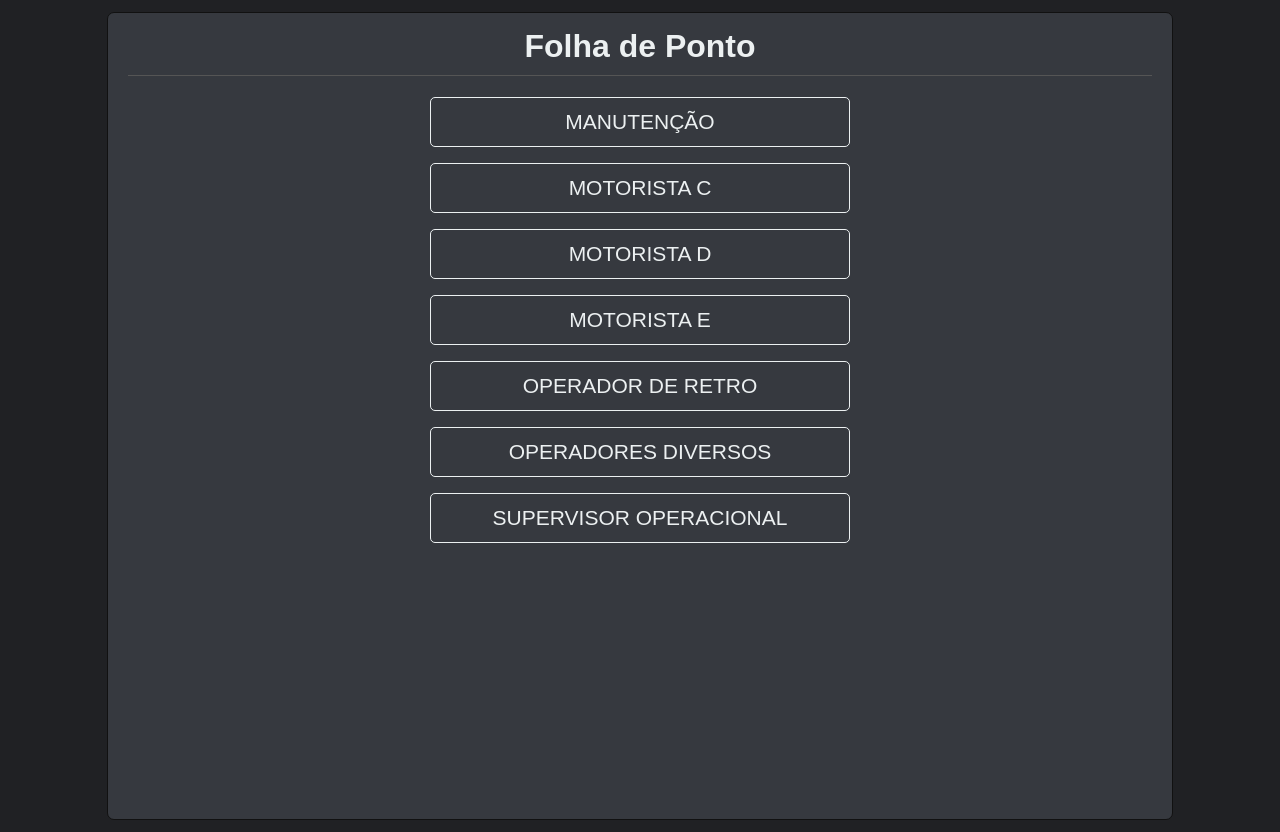
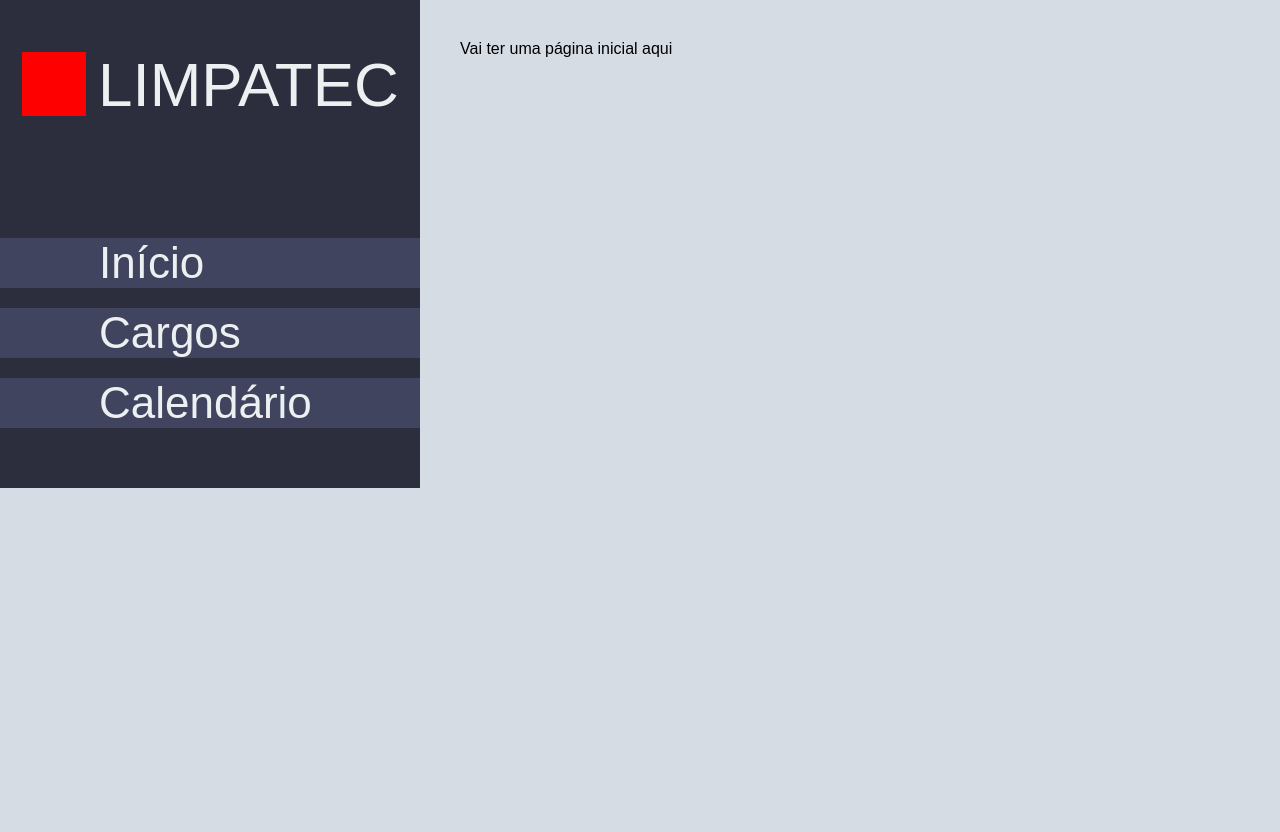
Before and after one commit to MaoDoBan/Folha-de-ponto, a website: page client/index.html in a window 1280 px wide. After the commit the page ends 800 px from the top, so only its background shows below. Drawn offline with nearby package versions, Linux system fonts and the light colour scheme.

Commit message:
Seguindo design do Guno, com tela de cargos +-

```diff
--- a/client/app.js
+++ b/client/app.js
@@ -1,6 +1,7 @@
 const app = Vue.createApp({
   data(){
     return {
+      page: "Início",
       cargos: [
         { nome: "Manutenção" },
         { nome: "Motorista C" },
@@ -12,7 +13,11 @@ const app = Vue.createApp({
       ]
     };
   },
-  methods: {}
+  methods: {
+    cliqueItemMenu(event){
+      this.page = event.target.innerText;
+    }
+  }
 });
 
 app.mount("#app");
--- a/client/index.html
+++ b/client/index.html
@@ -11,7 +11,35 @@
 </head>
 
 <body>
-  <h1 class="titulo">Folha de Ponto</h1>
+  <div id="app">
+    <div id="menu-bar">
+      <div id="logo"> <div class="icon"></div> <div id="nome-empresa">LIMPATEC</div> </div>
+
+      <div id="menu">
+        <div class="menu-item"> <button @click="cliqueItemMenu">Início</button> </div>
+        <div class="menu-item"> <button @click="cliqueItemMenu">Cargos</button> </div>
+        <div class="menu-item"> <button @click="cliqueItemMenu">Calendário</button> </div>
+      </div>
+    </div>
+
+    <div class="conteudo">
+      <div id="inicio" v-if="page == 'Início'">Vai ter uma página inicial aqui</div>
+
+      <ul id="cargos" v-if="page == 'Cargos'">
+        <li v-for="cargo in cargos">{{ cargo.nome }}</li>
+      </ul>
+
+      <div id="calendario" v-if="page == 'Calendário'">Vai ter um calendário aqui</div>
+
+      <div id="funcionario" v-if="page == 'Funcionário'">Vai ter um funcionário aqui</div>
+    </div>
+  </div>
+
+
+
+
+
+  <!--h1 class="titulo">Folha de Ponto</h1>
 
   <div id="app">
     <ul class="cargos">
@@ -19,6 +47,6 @@
         <button>{{ cargo.nome }}</button>
       </li>
     </ul>
-  </div>
+  </div-->
 </body>
 </html>
--- a/client/style.css
+++ b/client/style.css
@@ -1,10 +1,14 @@
 /* variáveis */
 :root{
-  --cor-primária: #9fff97;
-  --cor-fundo: #36393f;
-  --cor-fundo2: #202124;
+  --cor-branco: #ecf0f1;
   --cor-preto: #111111;
-  --cor-texto: #ecf0f1;
+  --cor-vermelho: #ff0000;
+  --cor-fundo-claro: #d6dce4;
+  --cor-fundo-menu: #2c2e3e;
+  --cor-item-menu: #40445e;
+  --cor-menu-selecionado: #212333;
+  --cor-item-conteúdo: #677c9d;
+  --cor-item-ct-selecionado: #6483b3;
 }
 
 /* reset */
@@ -18,7 +22,101 @@ li{
   list-style-type: none;
 }
 
-html{
+
+body{
+  background-color: var(--cor-fundo-claro);
+  font-family: Arial, Helvetica, sans-serif;
+}
+
+#app{
+  display: flex;
+}
+
+#menu-bar{
+  /*height: 100vh;*/
+  width: 420px;
+  background-color: var(--cor-fundo-menu);
+  padding: 40px 0;
+  color: var(--cor-branco);
+}
+
+#logo{
+  display: flex;
+  margin-left: 10px;
+}
+#logo .icon{
+  background-color: var(--cor-vermelho);
+  width: 64px;
+  height: 64px;
+  margin: 12px;
+}
+#nome-empresa{
+  font-size: 62px;
+  color: var(--cor-branco);
+  margin: auto 0;
+}
+
+#menu{
+  padding-top: 110px;
+}
+
+.menu-item{
+  margin-bottom: 20px;
+}
+.menu-item button{
+  border: 0;
+  padding: 0 0 0 99px;
+  font-size: 44px;
+  text-align: left;
+  color: var(--cor-branco);
+  width: 100%;
+  background-color: var(--cor-item-menu);
+}
+.menu-item button:hover{
+  background-color: var(--cor-menu-selecionado);
+}
+
+.conteudo{
+  padding: 40px;
+  /*width: 100%;*/
+}
+
+#cargos{
+
+}
+
+#cargos li{
+  width: 16em;
+  text-align: center;
+  font-size: 30px;
+  padding: 9px;
+  margin-bottom: 10px;
+  background: var(--cor-item-conteúdo);
+}
+#cargos li:hover{
+  background: var(--cor-item-ct-selecionado);
+}
+
+/*.icon{
+  width: 40px;
+  height: 40px;
+  margin: 11px;
+}
+
+.text{
+  color: var(--cor-branco);
+}*/
+
+
+
+
+
+
+
+
+
+
+/*html{
   background: var(--cor-fundo2);
   padding: 12px 0;
 }
@@ -47,9 +145,9 @@ body{
   display: flex;
   flex-direction: column;
   align-items: center;
-}
+}*/
 
-#app button{
+/*#app button{
   width: 20em;
   text-align: center;
   font-size: 21px;
@@ -60,9 +158,9 @@ body{
   padding: 12px;
   border-radius: 5px;
   margin-bottom: 16px;
-  transition: 0.4s;
+  transition: 0.4s;*/
   /*box-shadow: 1px 2px 3px rgba(0,0,0,0,6);*/
-}
+/*}
 #app button:hover{
   background: var(--cor-fundo2);
-}
+}*/
```
